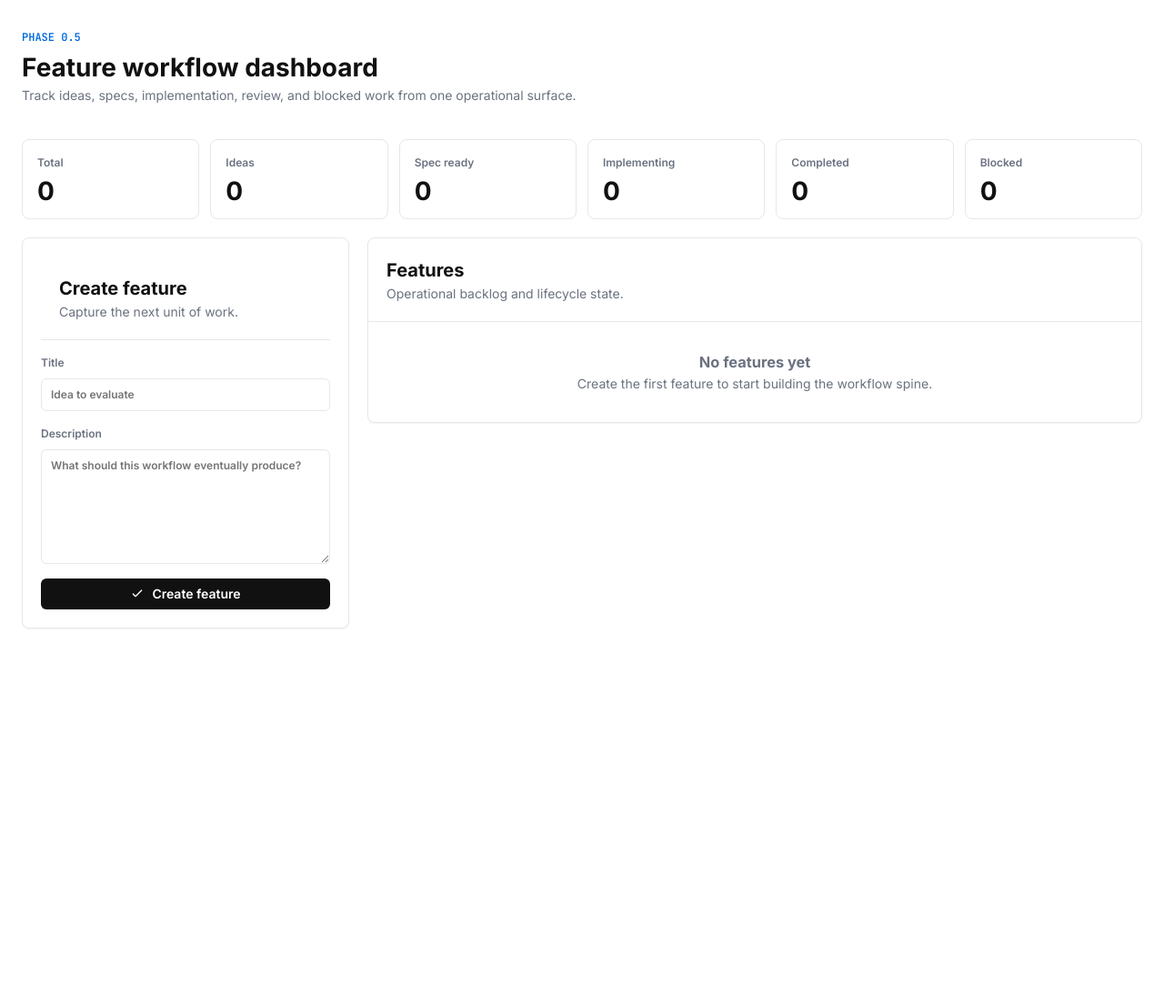
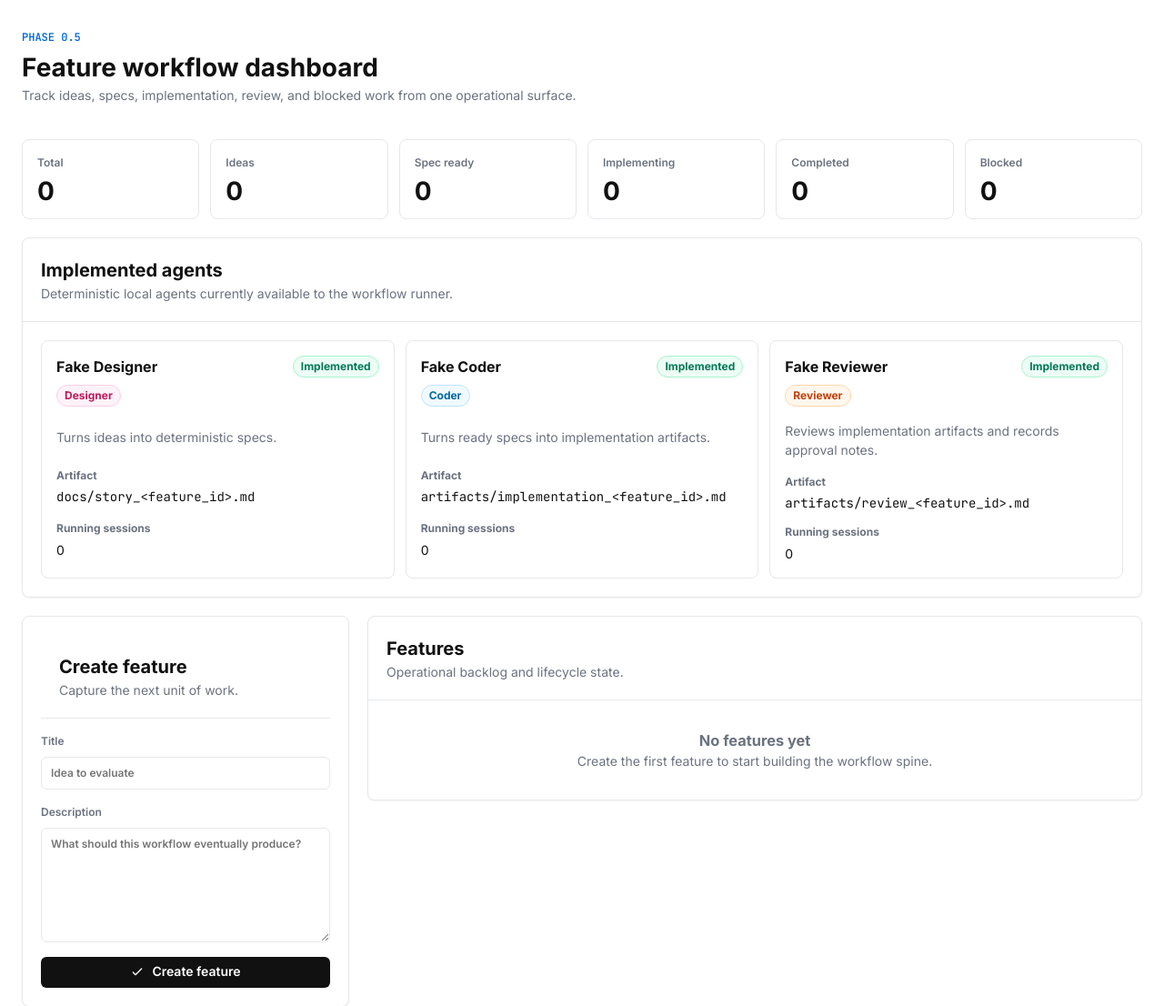
Before and after one commit to hshishir/code-foundry, a FastAPI app: page / in a window 1280 px wide. Shown: the part 64-1170 px from the top of the page at 91% size. Before the commit the page ends 755 px from the top, so only its background shows below. Run offline with FastAPI, Linux system fonts and the light colour scheme; parts of the project's set-up code (start-up, migrations or seed data) failed here and were passed over.

Commit message:
add implemented agents to dashboard

```diff
--- a/app/web/routes.py
+++ b/app/web/routes.py
@@ -7,6 +7,7 @@ from app.core.enums import FeatureStatus
 from app.db.database import get_db
 from app.schemas.features import FeatureCreate
 from app.schemas.sessions import SessionRead
+from app.services import agents as agent_service
 from app.services import features as feature_service
 from app.services import sessions as session_service
 
@@ -30,11 +31,13 @@ def feature_counts(features: list) -> dict[str, int]:
 @router.get("/", response_class=HTMLResponse)
 def dashboard(request: Request, db: Session = Depends(get_db)):
     features = feature_service.list_features(db)
+    sessions = session_service.list_sessions(db)
     return templates.TemplateResponse(
         request,
         "index.html",
         {
             "features": features,
+            "implemented_agents": agent_service.list_implemented_agents(sessions),
             "counts": feature_counts(features),
             "total_features": len(features),
             "feature_statuses": list(FeatureStatus),
--- a/app/web/static/css/dashboard.css
+++ b/app/web/static/css/dashboard.css
@@ -27,6 +27,69 @@
   line-height: 1;
 }
 
+.af-agent-panel {
+  margin-bottom: var(--af-space-5);
+}
+
+.af-agent-list {
+  display: grid;
+  grid-template-columns: repeat(3, minmax(0, 1fr));
+  gap: var(--af-space-3);
+  padding: var(--af-space-5);
+}
+
+.af-agent-card {
+  display: grid;
+  min-width: 0;
+  gap: var(--af-space-4);
+  border: 1px solid var(--af-color-border);
+  border-radius: var(--af-radius-md);
+  background: var(--af-color-bg);
+  padding: var(--af-space-4);
+}
+
+.af-agent-card__header {
+  display: flex;
+  align-items: flex-start;
+  justify-content: space-between;
+  gap: var(--af-space-3);
+}
+
+.af-agent-card h3,
+.af-agent-card p,
+.af-agent-meta {
+  margin: 0;
+}
+
+.af-agent-card h3 {
+  margin-bottom: var(--af-space-2);
+  font-size: var(--af-text-md);
+}
+
+.af-agent-card p {
+  color: var(--af-color-muted);
+}
+
+.af-agent-meta {
+  display: grid;
+  gap: var(--af-space-3);
+}
+
+.af-agent-meta div {
+  min-width: 0;
+}
+
+.af-agent-meta dt {
+  color: var(--af-color-muted);
+  font-size: var(--af-text-xs);
+  font-weight: 700;
+}
+
+.af-agent-meta dd {
+  margin: var(--af-space-1) 0 0;
+  overflow-wrap: anywhere;
+}
+
 .af-actions {
   display: flex;
   flex-wrap: wrap;
--- a/app/web/static/css/responsive.css
+++ b/app/web/static/css/responsive.css
@@ -14,6 +14,10 @@
 
   .af-stats {
     grid-template-columns: repeat(3, minmax(0, 1fr));
+  }
+
+  .af-agent-list {
+    grid-template-columns: 1fr;
   }
 }
 
--- a/app/web/templates/index.html
+++ b/app/web/templates/index.html
@@ -19,6 +19,39 @@
   <article class="af-stat"><span>Implementing</span><strong>{{ counts.implementing }}</strong></article>
   <article class="af-stat"><span>Completed</span><strong>{{ counts.implemented + counts.reviewed }}</strong></article>
   <article class="af-stat"><span>Blocked</span><strong>{{ counts.blocked }}</strong></article>
+</section>
+
+<section class="af-panel af-agent-panel" aria-labelledby="implemented-agents-heading">
+  <div class="af-panel-heading af-panel-heading--row">
+    <div>
+      <h2 id="implemented-agents-heading">Implemented agents</h2>
+      <p class="af-muted">Deterministic local agents currently available to the workflow runner.</p>
+    </div>
+  </div>
+  <div class="af-agent-list">
+    {% for agent in implemented_agents %}
+      <article class="af-agent-card">
+        <div class="af-agent-card__header">
+          <div>
+            <h3>{{ agent.label }}</h3>
+            {{ ui.persona_badge(agent.persona) }}
+          </div>
+          <span class="af-badge af-badge--implemented">Implemented</span>
+        </div>
+        <p>{{ agent.responsibility }}</p>
+        <dl class="af-agent-meta">
+          <div>
+            <dt>Artifact</dt>
+            <dd class="af-mono">{{ agent.artifact }}</dd>
+          </div>
+          <div>
+            <dt>Running sessions</dt>
+            <dd>{{ agent.running_sessions }}</dd>
+          </div>
+        </dl>
+      </article>
+    {% endfor %}
+  </div>
 </section>
 
 <section class="af-grid af-grid--dashboard">
```
Also changed, not shown: app/services/agents.py (added, +50 -0 lines), tests/test_web_dashboard.py (+11 -0 lines).
